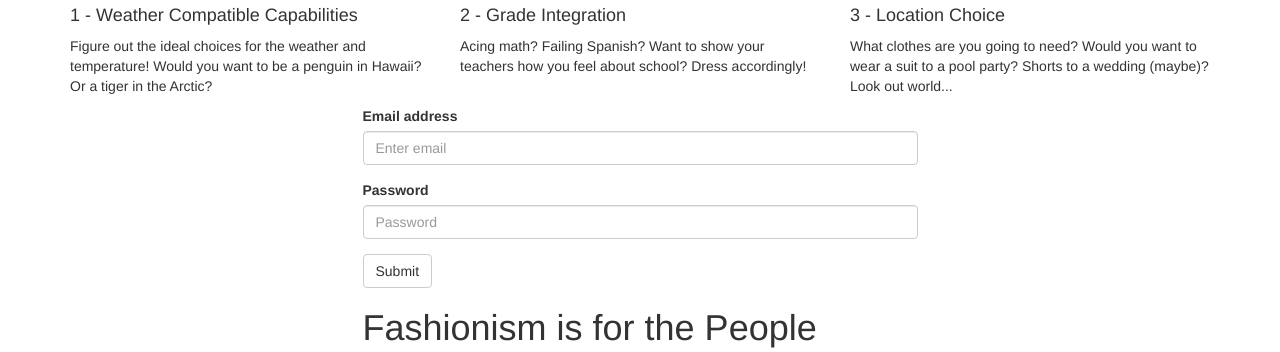
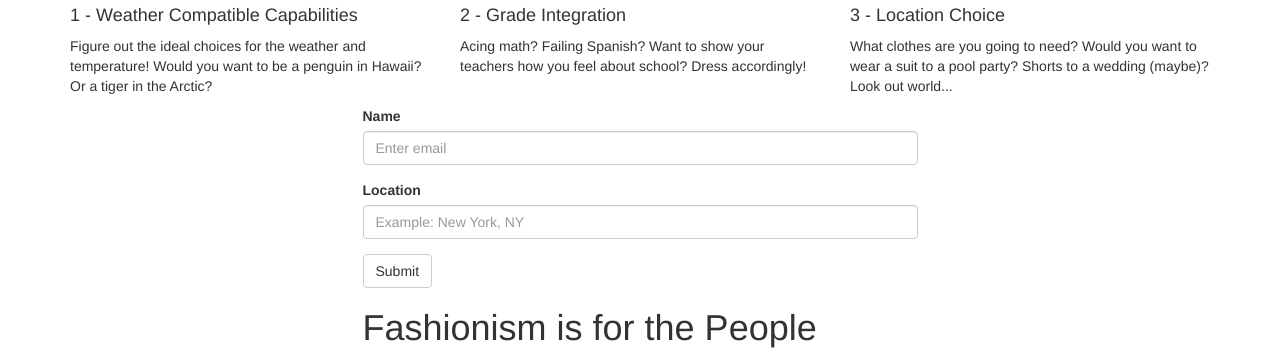
Before and after one commit to HTHSBlueprint/FashionBlueprint, a CodeIgniter app: page / in a window 1280 px wide. Shown: the part 760-1112 px from the top of the page. Run offline with CodeIgniter, Linux system fonts and the light colour scheme; some libraries are stand-ins or nearby versions.

Commit message:
Did some of the form things

```diff
--- a/application/controllers/welcome.php
+++ b/application/controllers/welcome.php
@@ -21,6 +21,8 @@ class Welcome extends CI_Controller {
 	{
 		$this->load->view('home');
 	}
+
+
 }
 
 /* End of file welcome.php */
--- a/application/views/home.php
+++ b/application/views/home.php
@@ -106,17 +106,18 @@
     </div><!-- /row -->
 </div><!-- /container -->
 
+<!-- Form -->
 <div class="container">
     <div class="row mt centered">
         <div class="col-lg-6 col-lg-offset-3">
-            <form role="form">
+            <form role="form" action="form_handler.php" method="post">
                 <div class="form-group">
-                    <label for="exampleInputEmail1">Email address</label>
-                    <input type="email" class="form-control" id="exampleInputEmail1" placeholder="Enter email">
+                    <label>Name</label>
+                    <input type="text" name="name" class="form-control" placeholder="Enter email">
                 </div>
                 <div class="form-group">
-                    <label for="exampleInputPassword1">Password</label>
-                    <input type="password" class="form-control" id="exampleInputPassword1" placeholder="Password">
+                    <label>Location</label>
+                    <input type="text" name="location" class="form-control" placeholder="Example: New York, NY">
                 </div>
                 <button type="submit" class="btn btn-default">Submit</button>
             </form>
```
